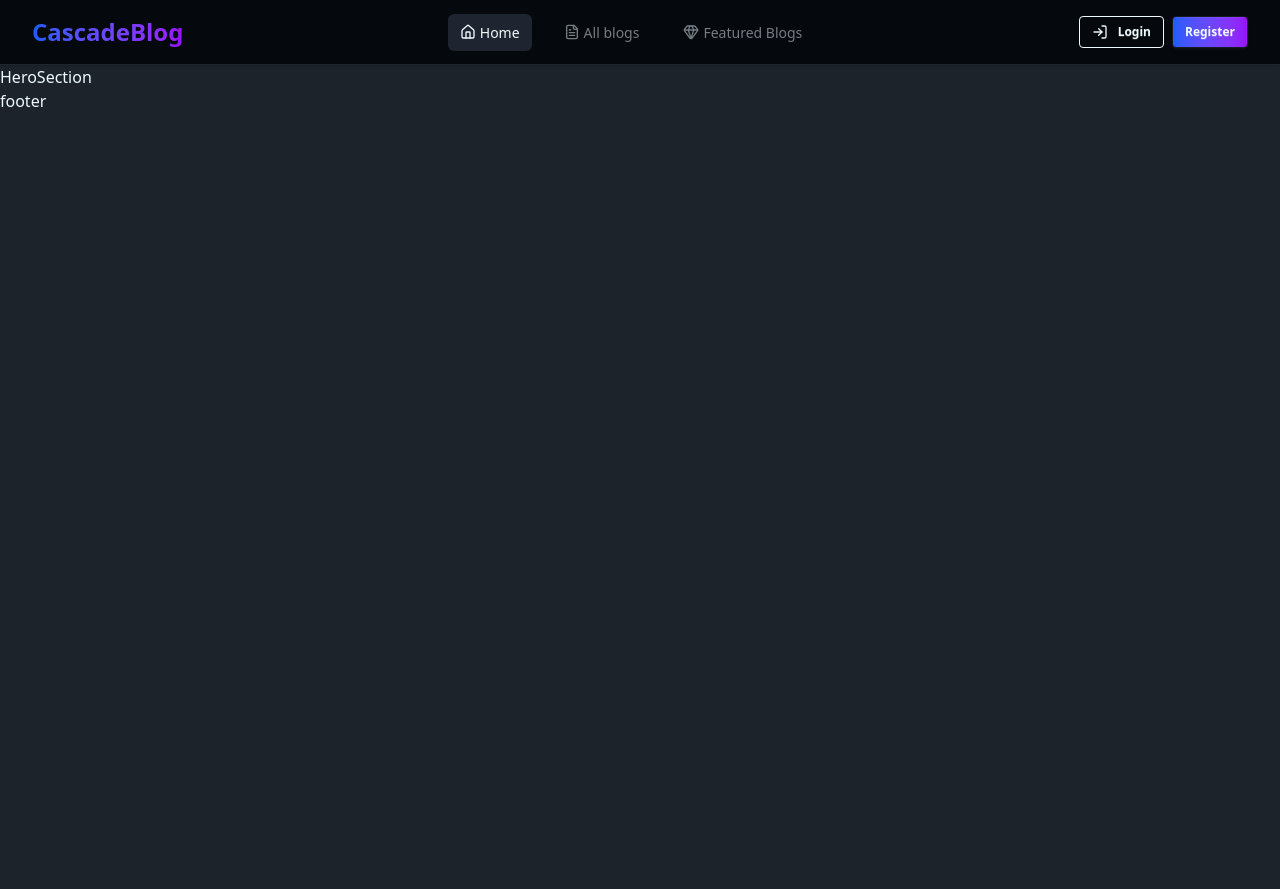
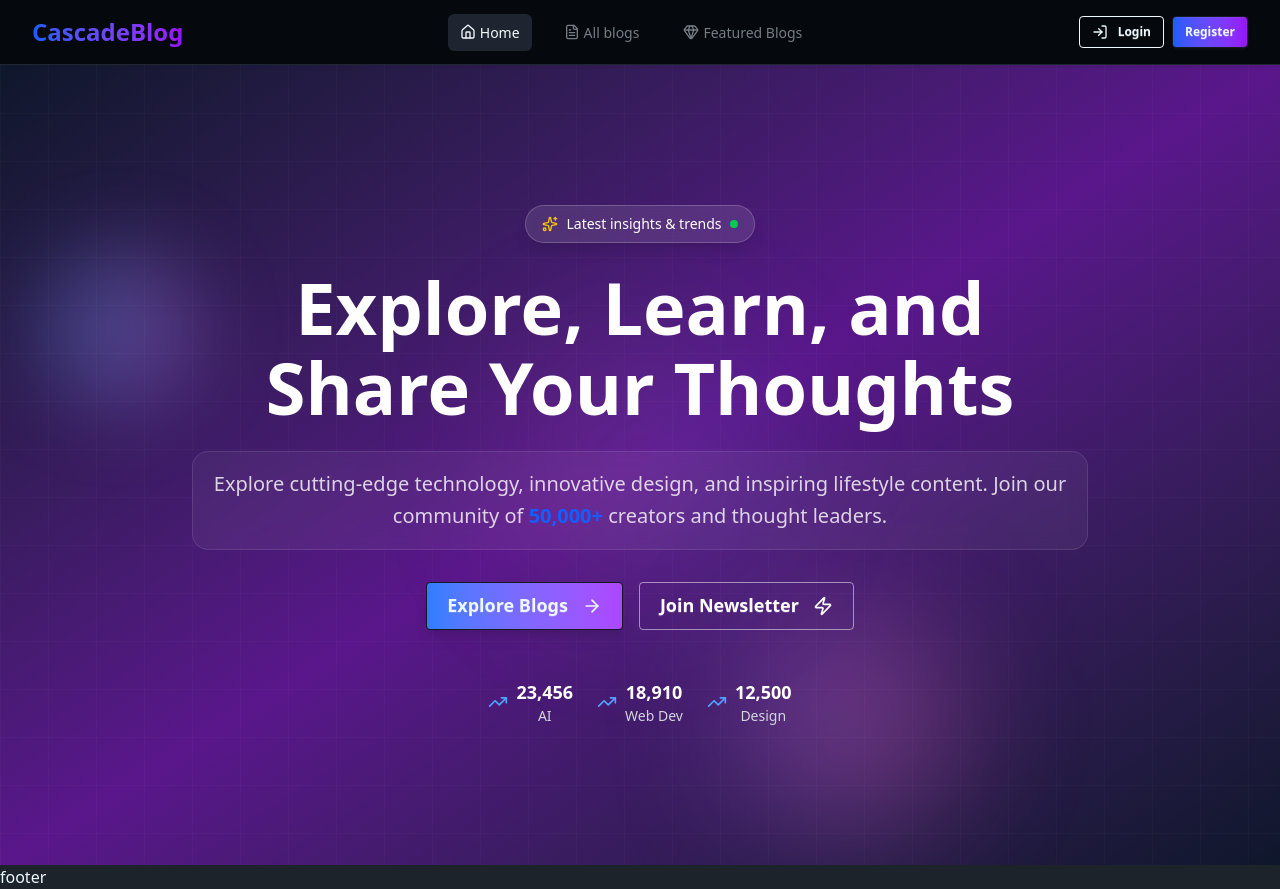
Before and after one commit to purnadebpaul64/cascade-blog-client, a React (Vite) app: page / in a window 1280 px wide. Before the commit the page ends 800 px from the top, so only its background shows below. Built offline with nearby package versions, Linux system fonts and the light colour scheme.

Commit message:
hero section added

```diff
--- a/package.json
+++ b/package.json
@@ -15,6 +15,7 @@
     "motion": "^12.16.0",
     "react": "^19.1.0",
     "react-dom": "^19.1.0",
+    "react-intersection-observer": "^9.16.0",
     "react-router": "^7.6.2",
     "sweetalert2": "^11.22.0",
     "tailwindcss": "^4.1.8"
--- a/src/Components/HomePageComponents/HeroSection.jsx
+++ b/src/Components/HomePageComponents/HeroSection.jsx
@@ -1,10 +1,146 @@
-import React from "react";
+import { ArrowRight, Sparkles, Zap, TrendingUp } from "lucide-react";
+import { useInView } from "react-intersection-observer";
+import { motion } from "framer-motion";
 
 const HeroSection = () => {
+  const { ref: heroRef, inView: heroInView } = useInView({
+    threshold: 0.3,
+    triggerOnce: true,
+  });
+  const containerVariants = {
+    hidden: { opacity: 0 },
+    visible: {
+      opacity: 1,
+      transition: {
+        staggerChildren: 0.3,
+      },
+    },
+  };
+  const itemVariants = {
+    hidden: { opacity: 0, y: 50 },
+    visible: { opacity: 1, y: 0, transition: { duration: 0.6 } },
+  };
+  const floatingVariants = {
+    animate: {
+      y: [-20, 20, -20],
+      transition: {
+        duration: 5,
+        repeat: Infinity,
+        ease: "easeInOut",
+      },
+    },
+  };
+
   return (
-    <div>
-      <h1>HeroSection</h1>
-    </div>
+    <section className="relative min-h-screen flex items-center justify-center overflow-hidden bg-gradient-to-br from-slate-900 via-purple-900 to-slate-900">
+      {/* Animated background section */}
+      <div className="absolute inset-0">
+        <motion.div
+          className="absolute top-1/4 left-10 w-40 h-40 bg-gradient-to-r from-blue-400/30 to-purple-400/30 rounded-full blur-2xl"
+          animate={floatingVariants.animate}
+        />
+        <motion.div
+          className="absolute bottom-10 right-1/4 w-56 h-56 bg-gradient-to-r from-purple-400/30 to-pink-400/30 rounded-full blur-3xl"
+          animate={{
+            ...floatingVariants.animate,
+            transition: { ...floatingVariants.animate.transition, delay: 2 },
+          }}
+        />
+        <motion.div
+          className="absolute top-1/2 left-1/2 transform -translate-x-1/2 -translate-y-1/2 w-64 h-64 bg-gradient-to-r from-pink-400/10 to-blue-400/10 rounded-full blur-3xl"
+          animate={{
+            scale: [1, 1.1, 1],
+            transition: {
+              duration: 4,
+              repeat: Infinity,
+              ease: "easeInOut",
+            },
+          }}
+        />
+      </div>
+      {/* ======== */}
+      {/* text section */}
+      <div className="absolute inset-0 bg-[linear-gradient(rgba(255,255,255,0.02)_1px,transparent_1px),linear-gradient(90deg,rgba(255,255,255,0.02)_1px,transparent_1px)] bg-[size:3rem_3rem]"></div>
+
+      <div className="container mx-auto px-4 sm:px-6 lg:px-8 relative z-10">
+        <motion.div
+          ref={heroRef}
+          className="text-center max-w-4xl mx-auto"
+          variants={containerVariants}
+          initial="hidden"
+          animate={heroInView ? "visible" : "hidden"}
+        >
+          <motion.div
+            className="inline-flex items-center px-4 py-2 rounded-full bg-white/10 backdrop-blur-md border border-white/20 text-white text-sm font-medium mb-6 shadow-lg"
+            variants={itemVariants}
+            whileHover={{
+              scale: 1.05,
+              backgroundColor: "rgba(255, 255, 255, 0.2)",
+            }}
+            transition={{ type: "spring", stiffness: 300 }}
+          >
+            <Sparkles className="w-4 h-4 mr-2 text-yellow-400" />
+            <p>Latest insights & trends</p>
+            <div className="ml-2 w-2 h-2 bg-green-500 dark:bg-green-400 rounded-full"></div>
+          </motion.div>
+          <motion.h1
+            className="text-5xl leading-15 md:leading-20 sm:text-6xl md:text-7xl font-bold text-white mb-6"
+            variants={itemVariants}
+            whileHover={{ textShadow: "0 0 8px rgba(255,255,255,0.7)" }}
+            transition={{ duration: 0.3 }}
+          >
+            Explore, Learn, and Share Your Thoughts
+          </motion.h1>
+          <motion.p
+            className="text-lg sm:text-xl text-white/80 leading-relaxed backdrop-blur-sm bg-white/5 p-4 mb-8 rounded-2xl border border-white/10"
+            variants={itemVariants}
+          >
+            Explore cutting-edge technology, innovative design, and inspiring
+            lifestyle content. Join our community of
+            <span className="text-blue-600 dark:text-cyan-400 font-semibold">
+              {" "}
+              50,000+
+            </span>{" "}
+            creators and thought leaders.
+          </motion.p>
+          <motion.div className="space-x-4" variants={itemVariants}>
+            <button className="btn btn-md md:btn-lg bg-gradient-to-r from-blue-500 to-purple-500 hover:from-blue-600 hover:to-purple-600 shadow-lg">
+              Explore Blogs
+              <ArrowRight className="ml-2 w-5 h-5" />
+            </button>
+            <button className="btn btn-outline btn-md md:btn-lg text-white hover:bg-white/10 border-white/50">
+              Join Newsletter
+              <Zap className="ml-2 w-5 h-5" />
+            </button>
+          </motion.div>
+          <motion.div
+            className="mt-12 flex items-center justify-center space-x-6"
+            variants={itemVariants}
+          >
+            {[
+              { label: "AI", value: "23,456" },
+              { label: "Web Dev", value: "18,910" },
+              { label: "Design", value: "12,500" },
+            ].map((item, index) => (
+              <motion.div
+                key={index}
+                className="flex items-center space-x-2 text-gray-300 group"
+                whileHover={{ scale: 1.1 }}
+                transition={{ duration: 0.3, delay: index * 0.1 }}
+              >
+                <TrendingUp className="w-5 h-5 text-blue-400 group-hover:text-blue-300 transition-colors" />
+                <div>
+                  <div className="text-lg font-semibold text-white">
+                    {item.value}
+                  </div>
+                  <div className="text-sm">{item.label}</div>
+                </div>
+              </motion.div>
+            ))}
+          </motion.div>
+        </motion.div>
+      </div>
+    </section>
   );
 };
 
```
Also changed, not shown: 1 other file (tests, documents, lock files or other folders).
